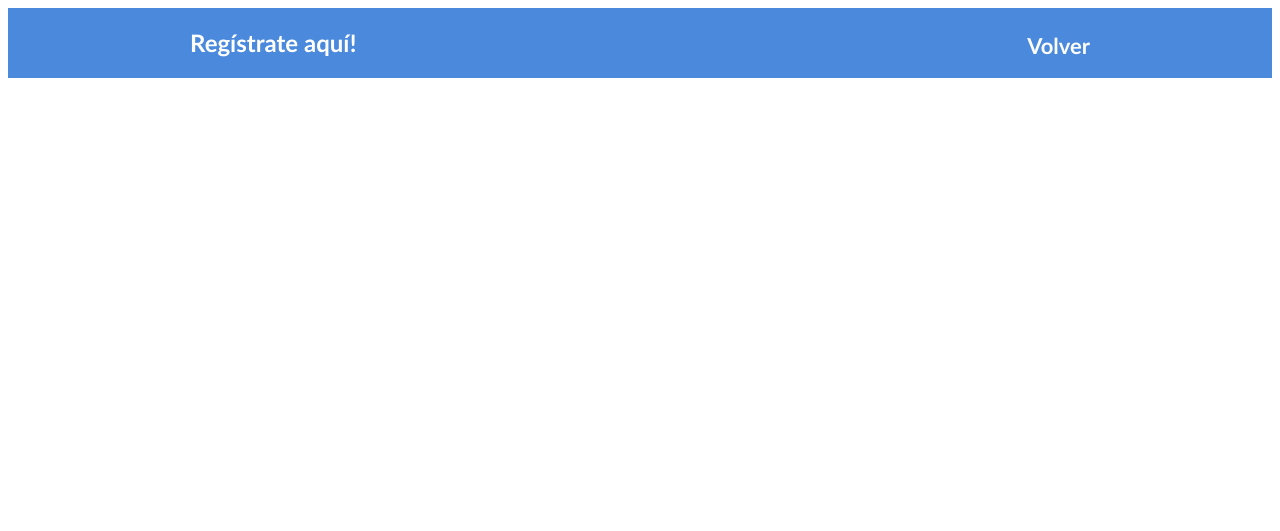
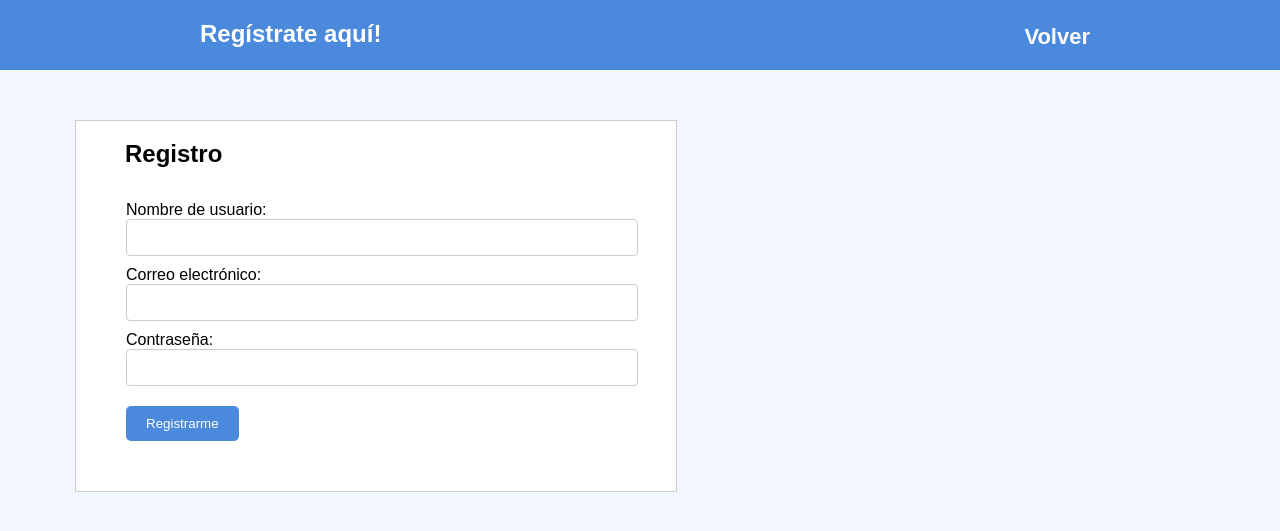
Before and after one commit to FiserFrando/shopping-cart, a Flask app: page /register in a window 1280 px wide. Shown: the top 531 px of the page. Run offline with Flask 3, Linux system fonts and the light colour scheme.

Commit message:
more css and htmls

```diff
--- a/main.py
+++ b/main.py
@@ -1,4 +1,8 @@
-from flask import Flask, render_template, request, session
+from datetime import datetime
+
+from flask import Flask, redirect, render_template, request, session
+
+from database import Category, Product, Shopping_cart, User
 
 app = Flask(__name__)
 app.secret_key = (
@@ -11,15 +15,32 @@ def index():
     return render_template("index.html")
 
 
-@app.route("/login", methods=["GET", "POST"])
-def login():
-    return render_template("login.html")
-
-
 @app.route("/register", methods=["GET", "POST"])
 def register():
     return render_template("register.html")
 
 
+@app.route("/login", methods=["GET", "POST"])
+def login():
+    if request.method == "POST":
+        email = request.form.get("email")
+        password = request.form.get("password")
+
+        try:
+            user = User.get((User.email == email) and (User.password == password))
+            login = datetime.now()
+
+            user.last_login = login
+            user.save()
+
+            session["user_id"] = user.id
+            return redirect("/home")
+
+        except:
+            return render_template("no-login.html")
+
+    return render_template("login.html")
+
+
 if __name__ == "__main__":
     app.run(debug=True)
--- a/static/estilos-formularios.css
+++ b/static/estilos-formularios.css
@@ -46,6 +46,7 @@ button {
     padding: 10px 20px;
     cursor: pointer;
     margin-top: 10px;
+    border-radius: 5px;
 }
 
 /* Estilo para los campos de entrada */
@@ -114,5 +115,5 @@ main {
 }
 
 .title {
-    margin-left: 80px;
+    margin-left: 200px;
 }
--- /dev/null
+++ b/templates/home.html
@@ -0,0 +1 @@
+<h1>bienvenido</h1>
--- a/templates/register.html
+++ b/templates/register.html
@@ -6,13 +6,17 @@
     <meta http-equiv="X-UA-Compatible" content="IE=edge">
     <meta name="viewport" content="width=device-width, initial-scale=1.0">
     <title>Register</title>
-    <link rel="stylesheet" href="/static/prueba.css">
+    <link rel="stylesheet" href="/static/estilos-formularios.css">
 </head>
 
 <body>
     <header>
+        <div class="title">
+            <h2>Regístrate aquí!</h2>
+        </div>
+
         <div class="menu">
-            <h2>Regístrate aquí!</h2>
+
             <nav>
                 <ul>
                     <li><a href="/">Volver</a></li>
@@ -20,6 +24,22 @@
             </nav>
         </div>
     </header>
+    <main>
+        <section>
+            <div class="principal">
+                <h2>Registro</h2>
+            </div>
+            <form>
+                <label for="username">Nombre de usuario:</label>
+                <input type="text" id="username" name="username" required>
+                <label for="email">Correo electrónico:</label>
+                <input type="email" id="email" name="email" required>
+                <label for="password">Contraseña:</label>
+                <input type="password" id="password" name="password" required>
+                <button type="submit">Registrarme</button>
+            </form>
+        </section>
+    </main>
 </body>
 
 </html>
```
Also changed, not shown: templates/login.html (+4 -4 lines), templates/no-login.html (added, +15 -0 lines).
